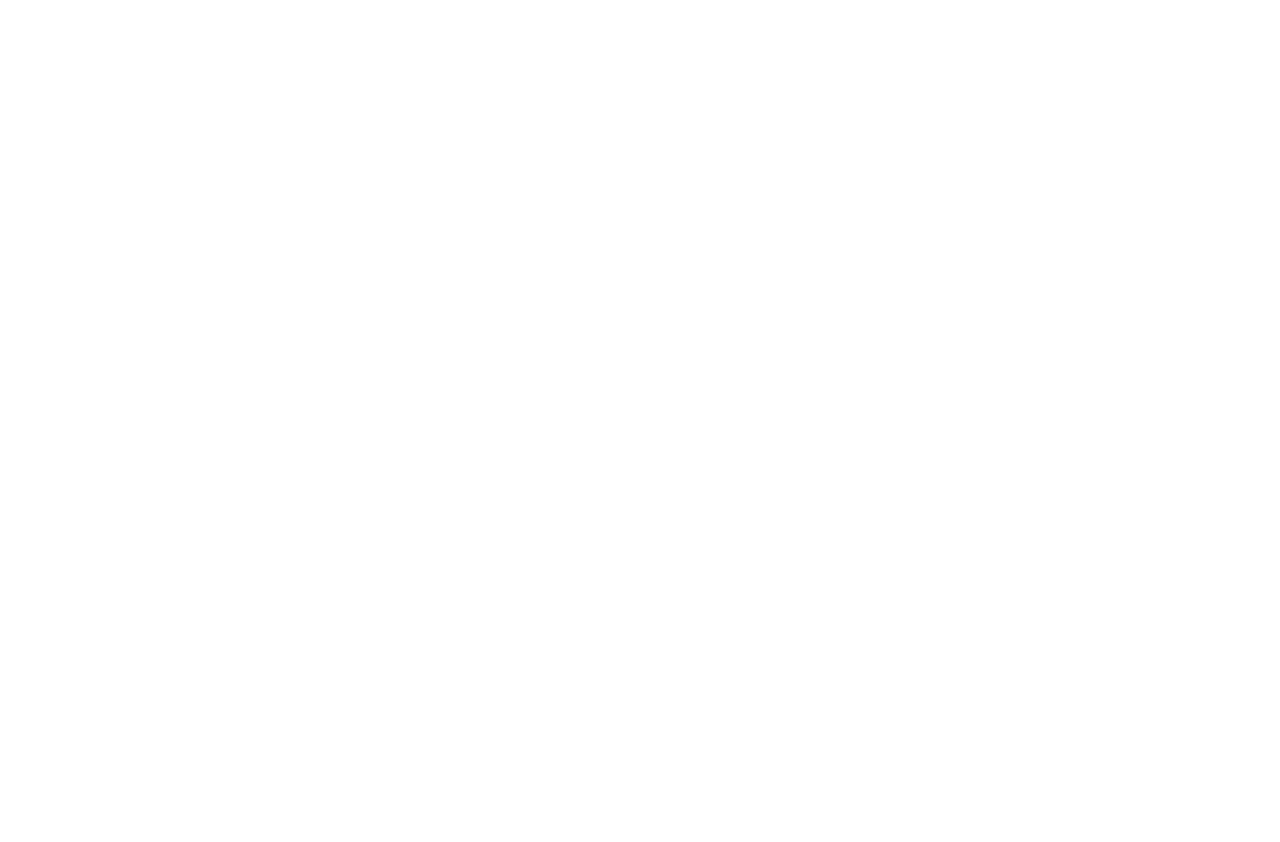
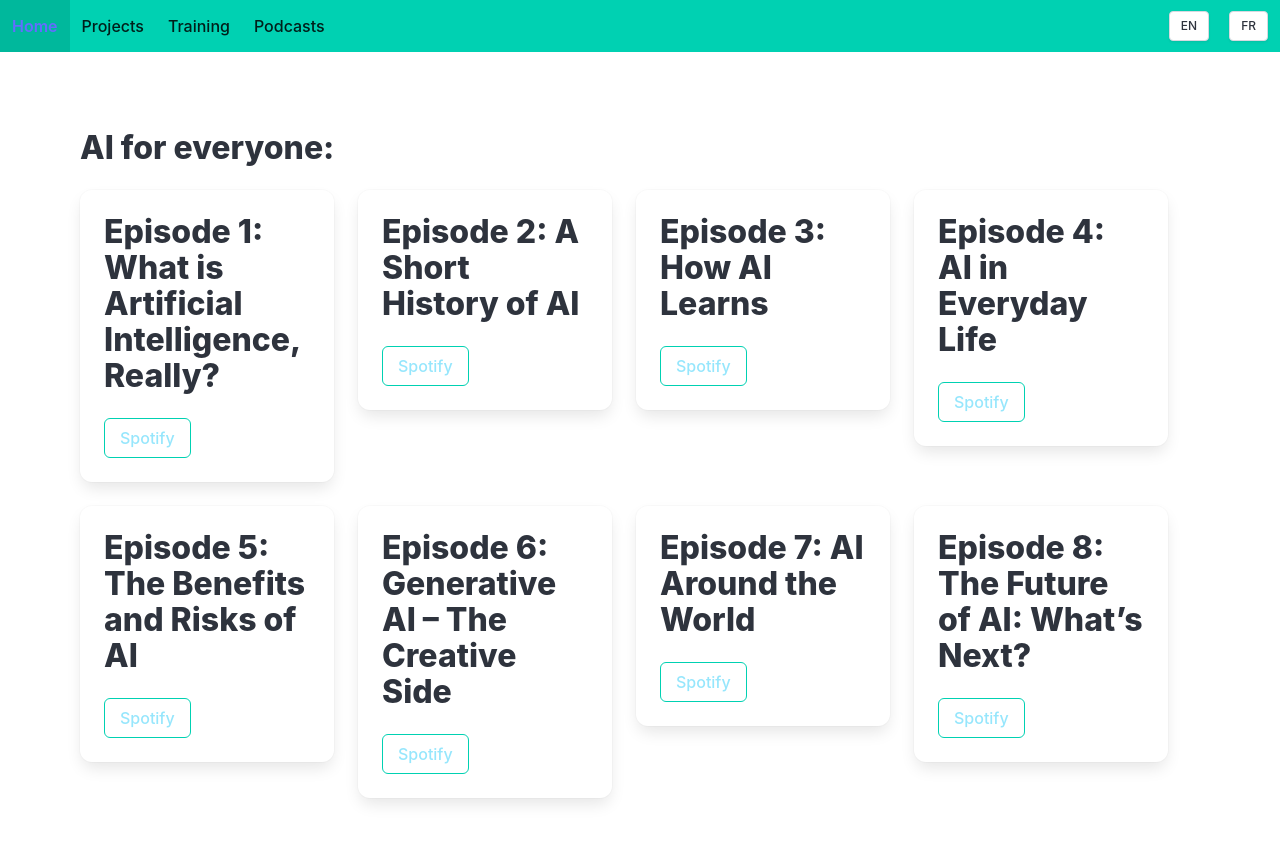
Before and after one commit to alexiscarbillet/alexis-carbillet, a React (Vite) app: page /podcasts in a window 1280 px wide. Before the commit this address had no page. Shown: the top 842 px of the page. Before the commit the page ends 800 px from the top, so only its background shows below. Built offline with nearby package versions, Linux system fonts and the light colour scheme.

Commit message:
add podcasts

```diff
--- a/src/App.jsx
+++ b/src/App.jsx
@@ -140,8 +140,9 @@
         <div className="container" style={{ padding: "2rem" }}>
           <h3 className="title is-4">
             {t("footer.more")}{" "}
-            <Link to="/projects">{t("nav.projects")}</Link> {t("footer.and")}{" "}
-            <Link to="/training">{t("nav.training")}</Link>.
+            <Link to="/projects">{t("nav.projects")}</Link>, {" "}
+            <Link to="/training">{t("nav.training")}</Link> {t("footer.and")}{" "}
+            <Link to="/podcasts">{t("nav.podcasts")}</Link>.
           </h3>
         </div>
       </section>
--- /dev/null
+++ b/src/Podcasts.jsx
@@ -0,0 +1,54 @@
+import React from "react";
+import Navbar from './components/Navbar';
+import { useTranslation } from 'react-i18next';
+
+export default function Podcast() {
+  const { t } = useTranslation();
+
+  const aiPodcast = [
+    { titleKey: "podcast.ai.podcast1", url: "https://open.spotify.com/episode/7ndu1IpyXJxE83SLOOg0FC?si=qJQErBfeS8GntgQ28WPQmg" },
+    { titleKey: "podcast.ai.podcast2", url: "https://open.spotify.com/episode/3gBxAkwGMDH4TI7LyFGnOe?si=cTrtp96cRYSU1AFciU1HDA" },
+    { titleKey: "podcast.ai.podcast3", url: "https://open.spotify.com/episode/5tyd2bX9HxbaYgmHCMno1f?si=FlSs-DX9SDahTGOezRUOyA" },
+    { titleKey: "podcast.ai.podcast4", url: "https://open.spotify.com/episode/2KY8faXz0vpNpfiv3xYyKX?si=ZpOTUdauRS2DFu0Fh8X5wg" },
+    { titleKey: "podcast.ai.podcast5", url: "https://open.spotify.com/episode/6Tv2PSczIY5RFCYaUrzI14?si=9mAB5_0qSaW-CVVTlYkn9A" },
+    { titleKey: "podcast.ai.podcast6", url: "https://open.spotify.com/episode/7JOHtq3LpLpqqDxRMzpW56?si=9tBNS3SuT5-PQyFMPjqznQ" },
+    { titleKey: "podcast.ai.podcast7", url: "https://open.spotify.com/episode/0mze5yRXX8Jv8iVkHfekXB?si=QlbKMKLxRneWkOBJTGTJDA" },
+    { titleKey: "podcast.ai.podcast8", url: "https://open.spotify.com/episode/4xCGxog0c9FStIVVRXiNUk?si=0btQ3MKpRsyJI6LtYajw4Q" },
+  ];
+
+  const renderCardsInRows = (items) => {
+    const rows = [];
+    for (let i = 0; i < items.length; i += 4) {
+      const rowItems = items.slice(i, i + 4);
+      rows.push(
+        <div className="columns" key={i}>
+          {rowItems.map((item, idx) => (
+            <div className="column" key={idx}>
+              <div className="card">
+                <div className="card-content">
+                  <p className="title" style={{ wordBreak: 'normal' }}>{t(item.titleKey)}</p>
+                  <button className="button is-primary is-outlined">
+                    <a href={item.url} target="_blank" rel="noopener noreferrer">{t("Spotify")}</a>
+                  </button>
+                </div>
+              </div>
+            </div>
+          ))}
+        </div>
+      );
+    }
+    return rows;
+  };
+
+  return (
+    <>
+      <Navbar />
+      <section className="section" style={{ marginTop: '50px' }}>
+        <div className="container" style={{ padding: '2rem' }}>
+          <h3 className="title is-3">{t("podcast.aiHeader")}</h3>
+          {renderCardsInRows(aiPodcast)}
+        </div>
+      </section>
+    </>
+  );
+}
--- a/src/components/Navbar.jsx
+++ b/src/components/Navbar.jsx
@@ -31,6 +31,9 @@
           <Link className="navbar-item" to="/Training">
             {t("nav.training")}
           </Link>
+          <Link className="navbar-item" to="/Podcasts">
+            {t("nav.podcasts")}
+          </Link>
         </div>
 
         {/* Language Switcher on the right */}
--- a/src/i18n/en.json
+++ b/src/i18n/en.json
@@ -2,7 +2,8 @@
   "nav": {
     "home": "Home",
     "projects": "Projects",
-    "training": "Training"
+    "training": "Training",
+    "podcasts": "Podcasts"
   },
   "footer": {
     "more": "You can also find all my",
@@ -78,6 +79,19 @@
       "cronJob": "Linux Practice: Cron Job Troubleshooting"
     }
   },
+  "podcast": {
+    "aiHeader": "AI for everyone:",
+    "ai": {
+      "podcast1": "Episode 1: What is Artificial Intelligence, Really?",
+      "podcast2": "Episode 2: A Short History of AI",
+      "podcast3": "Episode 3: How AI Learns",
+      "podcast4": "Episode 4: AI in Everyday Life",
+      "podcast5": "Episode 5: The Benefits and Risks of AI",
+      "podcast6": "Episode 6: Generative AI – The Creative Side",
+      "podcast7": "Episode 7: AI Around the World",
+      "podcast8": "Episode 8: The Future of AI: What’s Next?"
+    }
+  },
   "certifications": [
     { "title": "Master in AI & Data Science", "issuer": "IMT Mines Alès", "url": "https://www.imt-mines-ales.fr/en" },
     { "title": "Meta Android Developer", "issuer": "Meta", "url": "https://www.coursera.org/professional-certificates/meta-android-developer" },
--- a/src/i18n/fr.json
+++ b/src/i18n/fr.json
@@ -2,7 +2,8 @@
   "nav": {
     "home": "Accueil",
     "projects": "Projets",
-    "training": "Formations"
+    "training": "Formations",
+    "podcasts": "Podcasts"
   },
   "footer": {
     "more": "Vous pouvez également trouver tous mes",
@@ -78,6 +79,19 @@
       "cronJob": "Exercice Linux : Dépannage Cron Job"
     }
   },
+  "podcast": {
+    "aiHeader": "L’IA pour tous (les episodes sont en anglais) :",
+    "ai": {
+      "podcast1": "Épisode 1 : Qu’est-ce que l’intelligence artificielle, vraiment ?",
+      "podcast2": "Épisode 2 : Une courte histoire de l’IA",
+      "podcast3": "Épisode 3 : Comment l’IA apprend",
+      "podcast4": "Épisode 4 : L’IA dans la vie quotidienne",
+      "podcast5": "Épisode 5 : Les avantages et les risques de l’IA",
+      "podcast6": "Épisode 6 : L’IA générative – Le côté créatif",
+      "podcast7": "Épisode 7 : L’IA dans le monde",
+      "podcast8": "Épisode 8 : L’avenir de l’IA : et après ?"
+    }
+  },
   "certifications": [
     { "title": "Master en IA & Data Science", "issuer": "IMT Mines Alès", "url": "https://www.imt-mines-ales.fr/en" },
     { "title": "Meta Android Developer", "issuer": "Meta", "url": "https://www.coursera.org/professional-certificates/meta-android-developer" },
--- a/src/main.jsx
+++ b/src/main.jsx
@@ -5,6 +5,7 @@
 import App from './App.jsx';
 import Projects from './Projects.jsx';
 import Training from './Training.jsx';
+import Podcasts from './Podcasts.jsx';
 
 import './index.css';
 import 'bulma/css/bulma.min.css';
@@ -19,6 +20,7 @@
         <Route path="/" element={<App />} />
         <Route path="/training" element={<Training />} />
         <Route path="/projects" element={<Projects />} />
+        <Route path="/podcasts" element={<Podcasts />} />
       </Routes>
     </BrowserRouter>
   </React.StrictMode>
```
